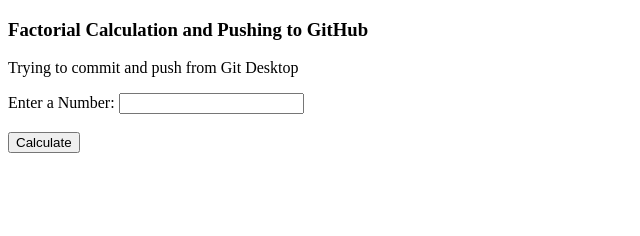
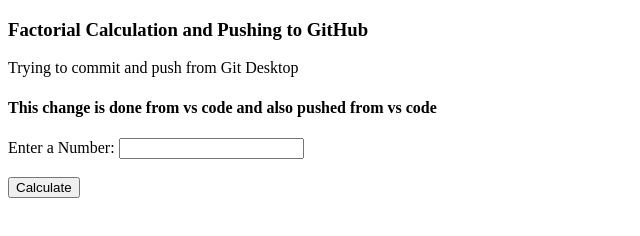
Before and after one commit to iamanish2061/TryingGit, a plain HTML site: page index.html in a window 1280 px wide. Shown: the whole page, without its empty margins (0-640 px from the left). Drawn offline with Linux system fonts and the light colour scheme.

Commit message:
Change done from VS code and pushed From it too

```diff
--- a/index.html
+++ b/index.html
@@ -8,6 +8,7 @@
 <body>
     <h3>Factorial Calculation and Pushing to GitHub</h3>
     <p>Trying to commit and push from Git Desktop</p>
+    <h4>This change is done from vs code and also pushed from vs code </h4>
 
     <form>
 
```
